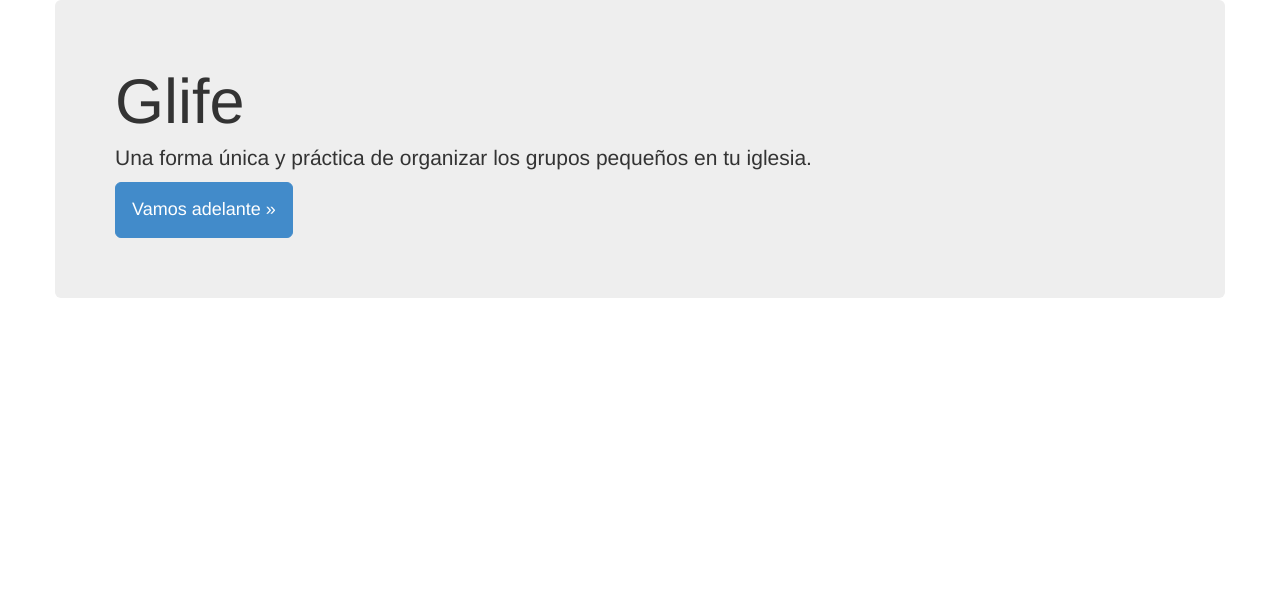
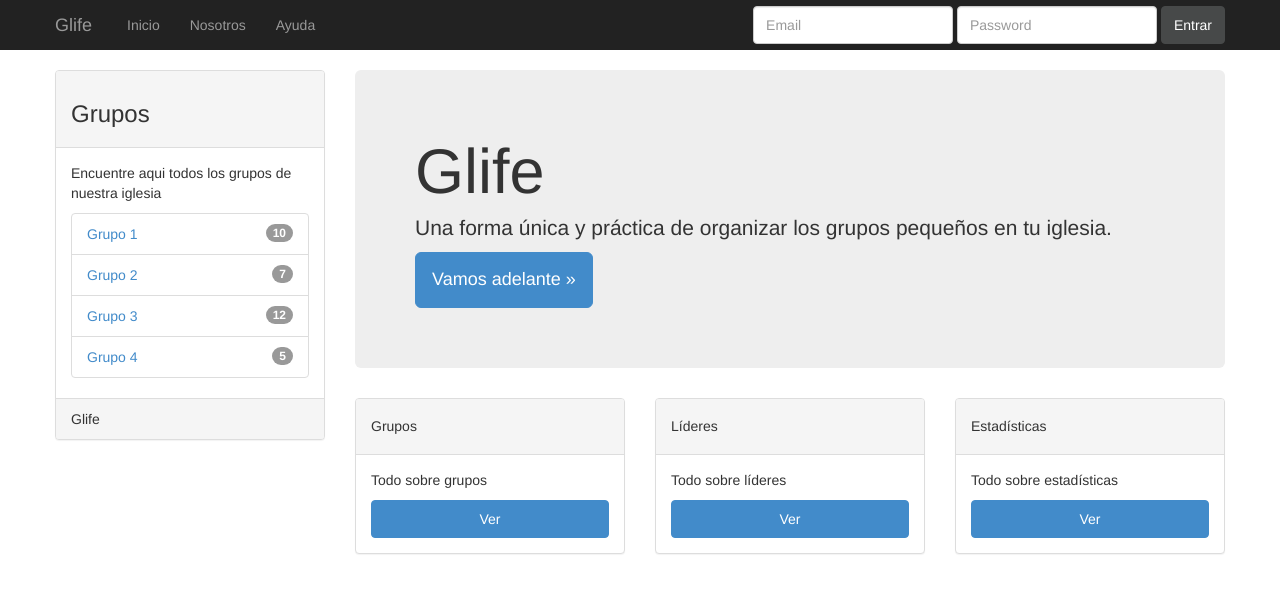
Before and after one commit to diegofer/glife, a Django app: page / in a window 1280 px wide. Shown: the top 593 px of the page. Run offline with Django 3.2, Linux system fonts and the light colour scheme.

Commit message:
creado layout de prueba para la ui de glife y probar un poco de bootstrap

```diff
--- a/main/templates/main/base.html
+++ b/main/templates/main/base.html
@@ -8,6 +8,11 @@
 		<meta name="viewport" content="width=device-width, initial-scale=1.0">
 	    <!-- Bootstrap -->
 	    <link href="{{STATIC_URL}}main/css/bootstrap.min.css" rel="stylesheet" media="screen">
+
+		<style>
+			body { padding-top: 70px; }
+		</style>
+
 	</head>
 
 	<body>
--- a/main/templates/main/index.html
+++ b/main/templates/main/index.html
@@ -5,7 +5,73 @@
 
 {% block body %}
 
+	<div class="navbar navbar-inverse navbar-fixed-top">
+
 		<div class="container">
+			<button type="button" class="navbar-toggle" data-toggle="collapse" data-target=".nav-collapse">
+				<span class="icon-bar"></span>
+				<span class="icon-bar"></span>
+				<span class="icon-bar"></span>
+			</button>
+
+			<a href="#" class="navbar-brand">Glife</a>
+			<div class="nav-collapse collapse">
+				<ul class="nav navbar-nav">
+					<li>
+						<a href="#inicio">Inicio</a>
+					</li>
+					<li><a href="#nosotros">Nosotros</a></li>
+					<li><a href="#ayuda">Ayuda</a></li>
+				</ul>
+
+				<form class="navbar-form  pull-right">
+					<input type="text" class="form-control" placeholder="Email" style="width: 200px;" >
+					<input type="text" class="form-control" placeholder="Password" style="width: 200px;" >
+					<button type="submit" class="btn btn-default">Entrar</button>
+				</form>
+			</div>
+
+		</div>
+	</div>
+
+	<div class="container">
+
+		<div class="row">
+
+			<div class="col-lg-3">
+				<div class="panel">
+				    <div class="panel-heading">
+						<h3 class="Grupos">Grupos</h3>
+				    </div>
+				    <p>Encuentre aqui todos los grupos de nuestra iglesia</p>
+
+				    <div class="list-group">
+				    	<a href="#" class="list-group-item">
+				    		<span class="badge">10</span>
+				    		Grupo 1
+				    	</a>
+				    	<a href="#" class="list-group-item">
+				    		<span class="badge">7</span>
+				    		Grupo 2
+				    	</a>
+				    	<a href="#" class="list-group-item">
+				    		<span class="badge">12</span>
+				    		Grupo 3
+				    	</a>
+				    	<a href="#" class="list-group-item">
+				    		<span class="badge">5</span>
+				    		Grupo 4
+				    	</a>
+				    </div>
+
+				    <div class="panel-footer">Glife</div>
+				</div>
+
+			</div>
+
+
+
+			<div class="col-lg-9">
 
 				<div class="jumbotron">
 					<h1>Glife</h1>
@@ -13,6 +79,43 @@
 					<p>
 						<a class="btn btn-primary btn-large">Vamos adelante &raquo;</a>
 					</p>
+				</div>
+
+
+				<div class="row">
+
+					<div class="col-lg-4">
+						<div class="panel">
+							<div class="panel-heading">
+								<h5>Grupos</h5>
+							</div>
+							<p>Todo sobre grupos</p>
+							<a class="btn btn-primary btn-lg btn-block">Ver</a>
+						</div>
+					</div>
+
+					<div class="col-lg-4">
+						<div class="panel">
+							<div class="panel-heading">
+								<h5>Líderes</h5>
+							</div>
+							<p>Todo sobre líderes</p>
+							<a class="btn btn-primary btn-lg btn-block">Ver</a>
+						</div>
+					</div>
+
+					<div class="col-lg-4">
+						<div class="panel">
+							<div class="panel-heading">
+								<h5>Estadísticas</h5>
+							</div>
+							<p>Todo sobre estadísticas</p>
+							<a class="btn btn-primary btn-lg btn-block">Ver</a>
+						</div>
+					</div>
+
+
+				</div>
 
 			</div>
 
@@ -21,4 +124,9 @@
 
 
 
+
+	</div>
+
+
+
 {% endblock body %}
```
Lines whose indentation alone changed are shown as unchanged.
